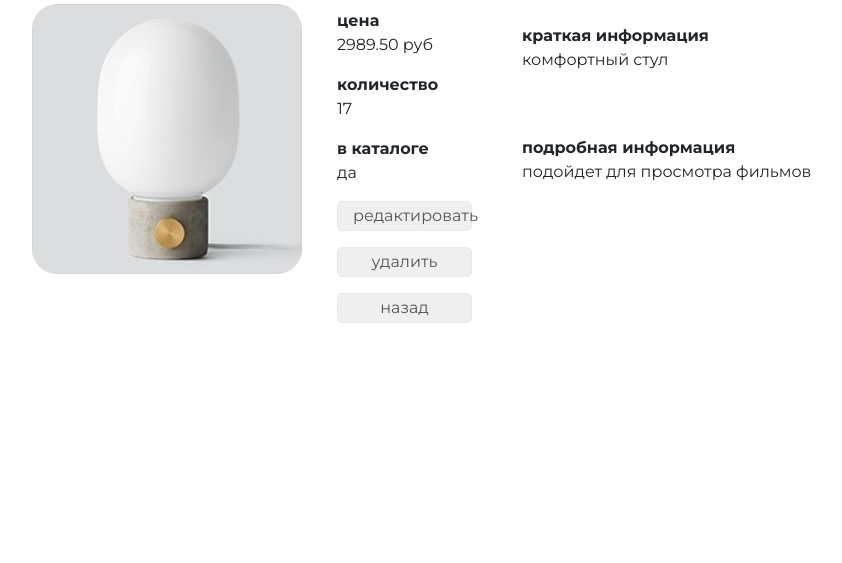
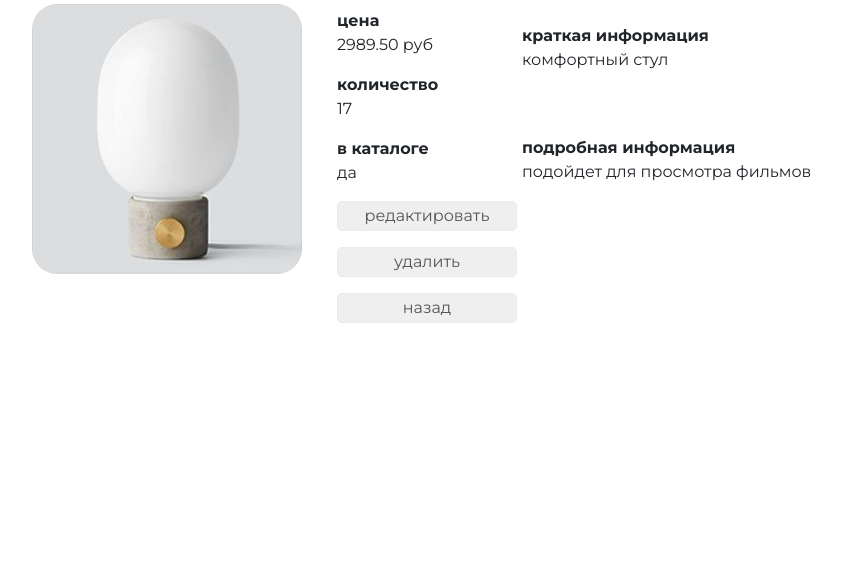
Before and after one commit to Felix-Fenix/geekshop_rel_3, a Django app: page /admin/products/read/1/ in a window 1280 px wide. Shown: the part 153-716 px from the top of the page, without its empty margins (108-950 px from the left). Run offline with Django 3.2, Linux system fonts and the light colour scheme; a user stored in the database is signed in; data comes from the database, SQL or seed files in the repository; some libraries are stand-ins or nearby versions.

Commit message:
Lesson 8. Code style fix № 2

```diff
--- a/static/style.css
+++ b/static/style.css
@@ -59,7 +59,7 @@ body {
     border-radius: 5px;
     height: 30px;
     margin: 0px auto;
-    width: 135px;
+    width: 180px;
     padding: 0 15px;
 }
 
```
